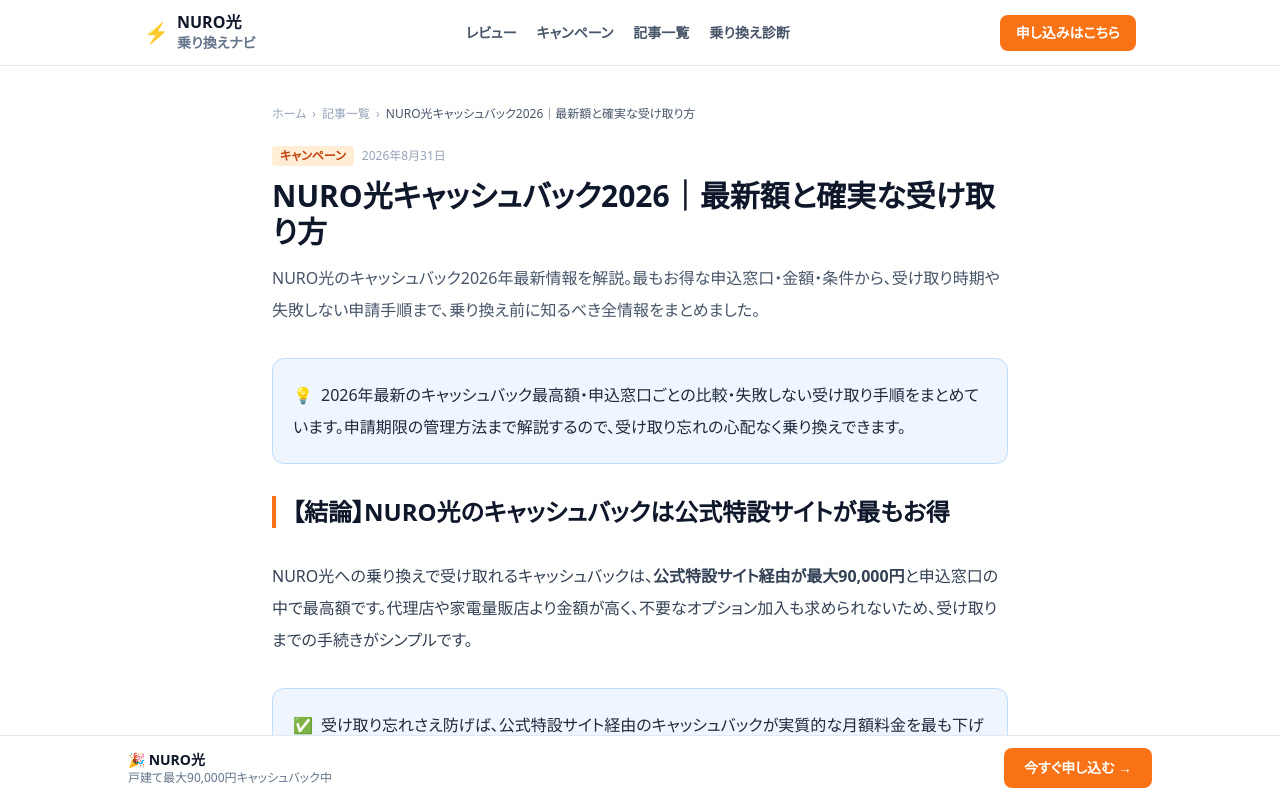
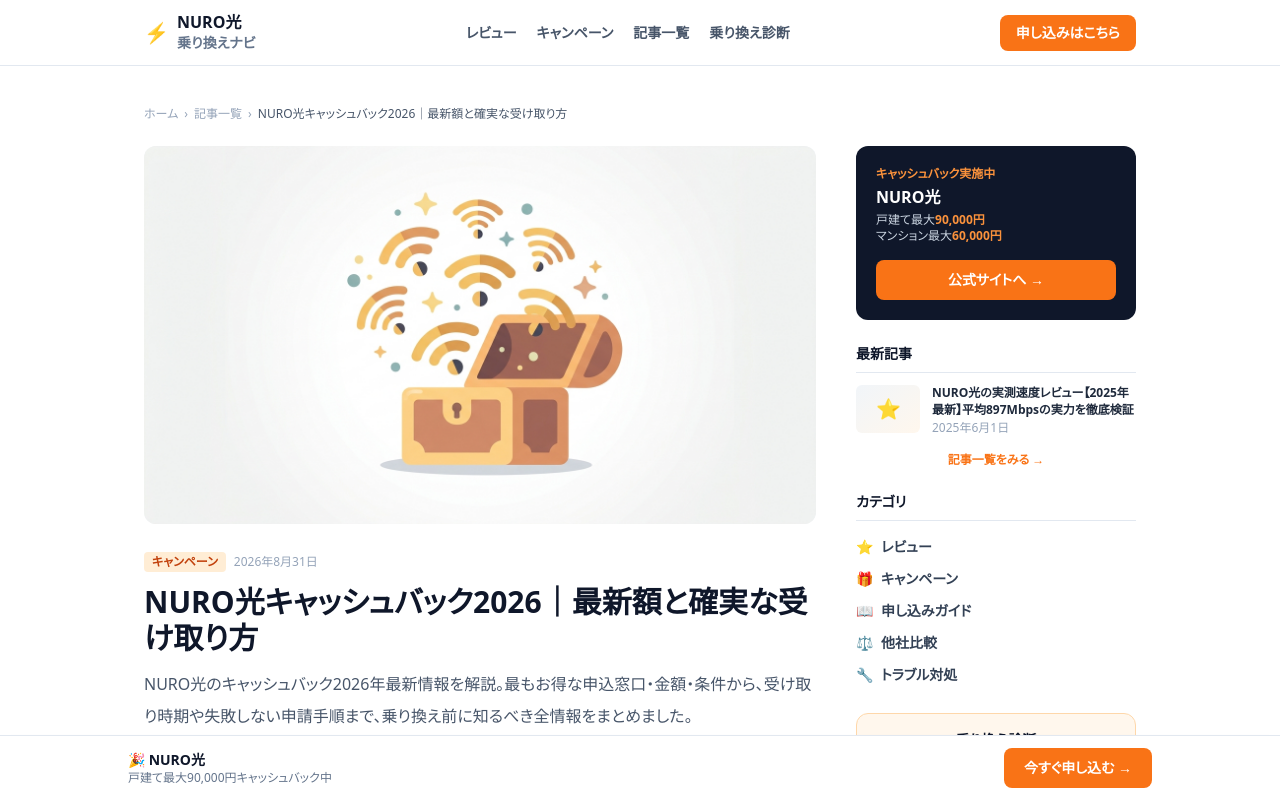
Before and after one commit to mayu-0925/nuro-navi, a Next.js app: page /blog/nuro-hikari-cashback-2026 in a window 1280 px wide. Shown: the top 798 px of the page. Built offline with nearby package versions, Linux system fonts and the light colour scheme.

Commit message:
feat: サムネイル表示・記事ページにサイドバーを追加

```diff
--- a/app/blog/[slug]/page.tsx
+++ b/app/blog/[slug]/page.tsx
@@ -1,11 +1,13 @@
 import type { Metadata } from "next";
+import Image from "next/image";
 import { notFound } from "next/navigation";
 import Header from "@/components/Header";
 import Footer from "@/components/Footer";
 import ArticleBody from "@/components/ArticleBody";
 import CTABanner from "@/components/CTABanner";
 import StickyBottomCTA from "@/components/StickyBottomCTA";
-import { getArticleBySlug, getAllSlugs } from "@/lib/articles";
+import Sidebar from "@/components/Sidebar";
+import { getArticleBySlug, getAllSlugs, getAllArticles } from "@/lib/articles";
 import { SITE_NAME, CATEGORIES } from "@/lib/data";
 import { formatDate } from "@/lib/date";
 
@@ -22,6 +24,9 @@
   return {
     title: `${article.title} | ${SITE_NAME}`,
     description: article.description,
+    openGraph: article.thumbnail
+      ? { images: [{ url: article.thumbnail, width: 1200, height: 675 }] }
+      : undefined,
   };
 }
 
@@ -30,24 +35,42 @@
   const article = getArticleBySlug(slug);
   if (!article) notFound();
 
+  const allArticles = getAllArticles();
   const categoryLabel = CATEGORIES.find((c) => c.slug === article.category)?.label ?? article.category;
 
   return (
     <>
       <Header />
-      <main className="max-w-3xl mx-auto px-4 py-10 pb-28">
+      <main className="max-w-5xl mx-auto px-4 py-10 pb-28">
         {/* Breadcrumb */}
-        <nav className="text-xs text-slate-400 mb-6 flex items-center gap-1.5">
+        <nav className="text-xs text-slate-400 mb-6 flex items-center gap-1.5 flex-wrap">
           <a href="/" className="hover:text-orange-500">ホーム</a>
           <span>›</span>
           <a href="/blog/" className="hover:text-orange-500">記事一覧</a>
           <span>›</span>
-          <span className="text-slate-600">{article.title}</span>
+          <span className="text-slate-600 line-clamp-1">{article.title}</span>
         </nav>
+
+        <div className="grid grid-cols-1 lg:grid-cols-[1fr_280px] gap-10 items-start">
+          {/* ── Main content ── */}
+          <div>
+            {/* Thumbnail */}
+            {article.thumbnail && (
+              <div className="relative w-full aspect-video rounded-xl overflow-hidden mb-7 bg-slate-100">
+                <Image
+                  src={article.thumbnail}
+                  alt={article.title}
+                  fill
+                  className="object-cover"
+                  sizes="(max-width: 1024px) 100vw, 720px"
+                  priority
+                />
+              </div>
+            )}
 
             {/* Article header */}
             <div className="mb-8">
-          <div className="flex items-center gap-2 mb-3">
+              <div className="flex items-center gap-2 mb-3 flex-wrap">
                 <span className="bg-orange-100 text-orange-700 text-xs font-bold px-2 py-0.5 rounded">
                   {categoryLabel}
                 </span>
@@ -76,6 +99,13 @@
             <div className="mt-12">
               <CTABanner />
             </div>
+          </div>
+
+          {/* ── Sidebar ── */}
+          <div className="lg:sticky lg:top-20">
+            <Sidebar recentArticles={allArticles} currentSlug={slug} />
+          </div>
+        </div>
       </main>
       <Footer />
       <StickyBottomCTA />
--- a/components/ArticleCard.tsx
+++ b/components/ArticleCard.tsx
@@ -1,15 +1,45 @@
 import Link from "next/link";
+import Image from "next/image";
 import type { Article } from "@/lib/types";
 import { formatDate } from "@/lib/date";
 import { CATEGORIES } from "@/lib/data";
 
+const CATEGORY_EMOJI: Record<string, string> = {
+  review: "⭐",
+  campaign: "🎁",
+  guide: "📖",
+  comparison: "⚖️",
+  trouble: "🔧",
+};
+
 export default function ArticleCard({ article }: { article: Article }) {
   const categoryLabel = CATEGORIES.find((c) => c.slug === article.category)?.label ?? article.category;
+  const emoji = CATEGORY_EMOJI[article.category] ?? "⚡";
 
   return (
     <Link href={`/blog/${article.slug}/`} className="group block">
-      <article className="border border-slate-200 rounded-xl p-5 hover:border-orange-300 hover:shadow-sm transition-all h-full flex flex-col">
-        <div className="flex items-center gap-2 mb-3">
+      <article className="border border-slate-200 rounded-xl overflow-hidden hover:border-orange-300 hover:shadow-md transition-all h-full flex flex-col">
+        {/* Thumbnail */}
+        <div className="relative w-full aspect-video bg-slate-100 flex-shrink-0">
+          {article.thumbnail ? (
+            <Image
+              src={article.thumbnail}
+              alt={article.title}
+              fill
+              className="object-cover"
+              sizes="(max-width: 768px) 100vw, 33vw"
+            />
+          ) : (
+            <div className="w-full h-full flex flex-col items-center justify-center bg-gradient-to-br from-slate-100 to-orange-50">
+              <span className="text-4xl mb-1">{emoji}</span>
+              <span className="text-xs font-bold text-orange-400">{categoryLabel}</span>
+            </div>
+          )}
+        </div>
+
+        {/* Content */}
+        <div className="p-4 flex flex-col flex-1">
+          <div className="flex items-center gap-2 mb-2">
             <span className="bg-orange-100 text-orange-700 text-xs font-bold px-2 py-0.5 rounded">
               {categoryLabel}
             </span>
@@ -17,13 +47,14 @@
               {formatDate(article.publishedAt)}
             </time>
           </div>
-        <h2 className="font-black text-slate-900 text-base leading-snug group-hover:text-orange-600 transition-colors mb-2 line-clamp-2">
+          <h2 className="font-black text-slate-900 text-sm leading-snug group-hover:text-orange-600 transition-colors mb-2 line-clamp-2">
             {article.title}
           </h2>
-        <p className="text-sm text-slate-600 leading-relaxed line-clamp-3 flex-1">
+          <p className="text-xs text-slate-500 leading-relaxed line-clamp-2 flex-1">
             {article.description}
           </p>
           <p className="text-xs text-orange-500 font-bold mt-3">続きを読む →</p>
+        </div>
       </article>
     </Link>
   );
--- /dev/null
+++ b/components/Sidebar.tsx
@@ -0,0 +1,121 @@
+import Link from "next/link";
+import Image from "next/image";
+import type { Article } from "@/lib/types";
+import { AFFILIATE_URL, CATEGORIES, NURO } from "@/lib/data";
+import { formatDate } from "@/lib/date";
+
+const CATEGORY_EMOJI: Record<string, string> = {
+  review: "⭐",
+  campaign: "🎁",
+  guide: "📖",
+  comparison: "⚖️",
+  trouble: "🔧",
+};
+
+type Props = {
+  recentArticles: Article[];
+  currentSlug?: string;
+};
+
+export default function Sidebar({ recentArticles, currentSlug }: Props) {
+  const others = recentArticles.filter((a) => a.slug !== currentSlug).slice(0, 5);
+
+  return (
+    <aside className="space-y-6">
+      {/* CTA */}
+      <div className="bg-slate-900 rounded-xl p-5 text-white">
+        <p className="text-orange-400 font-bold text-xs mb-1">キャッシュバック実施中</p>
+        <p className="font-black text-base leading-snug mb-1">NURO光</p>
+        <p className="text-slate-300 text-xs mb-4">
+          戸建て最大<span className="text-orange-400 font-black">{NURO.cashback.house}</span>
+          <br />マンション最大<span className="text-orange-400 font-black">{NURO.cashback.mansion}</span>
+        </p>
+        <Link
+          href={AFFILIATE_URL}
+          target="_blank"
+          rel="noopener noreferrer nofollow"
+          className="block w-full bg-orange-500 hover:bg-orange-600 text-white font-black text-center py-2.5 rounded-lg transition-colors text-sm"
+        >
+          公式サイトへ →
+        </Link>
+      </div>
+
+      {/* Recent articles */}
+      {others.length > 0 && (
+        <div>
+          <p className="font-black text-slate-900 text-sm mb-3 pb-2 border-b border-slate-200">最新記事</p>
+          <ul className="space-y-3">
+            {others.map((article) => {
+              const emoji = CATEGORY_EMOJI[article.category] ?? "⚡";
+              return (
+                <li key={article.slug}>
+                  <Link href={`/blog/${article.slug}/`} className="flex gap-3 group">
+                    <div className="relative w-16 h-12 flex-shrink-0 rounded-md overflow-hidden bg-slate-100">
+                      {article.thumbnail ? (
+                        <Image
+                          src={article.thumbnail}
+                          alt={article.title}
+                          fill
+                          className="object-cover"
+                          sizes="64px"
+                        />
+                      ) : (
+                        <div className="w-full h-full flex items-center justify-center bg-gradient-to-br from-slate-100 to-orange-50">
+                          <span className="text-xl">{emoji}</span>
+                        </div>
+                      )}
+                    </div>
+                    <div className="flex-1 min-w-0">
+                      <p className="text-xs font-bold text-slate-800 leading-snug line-clamp-2 group-hover:text-orange-600 transition-colors">
+                        {article.title}
+                      </p>
+                      <time className="text-xs text-slate-400 mt-0.5 block" dateTime={article.publishedAt}>
+                        {formatDate(article.publishedAt)}
+                      </time>
+                    </div>
+                  </Link>
+                </li>
+              );
+            })}
+          </ul>
+          <Link href="/blog/" className="block text-center text-xs text-orange-500 font-bold mt-4 hover:underline">
+            記事一覧をみる →
+          </Link>
+        </div>
+      )}
+
+      {/* Categories */}
+      <div>
+        <p className="font-black text-slate-900 text-sm mb-3 pb-2 border-b border-slate-200">カテゴリ</p>
+        <ul className="space-y-1">
+          {CATEGORIES.map((cat) => {
+            const emoji = CATEGORY_EMOJI[cat.slug] ?? "⚡";
+            return (
+              <li key={cat.slug}>
+                <Link
+                  href={`/blog/?category=${cat.slug}`}
+                  className="flex items-center gap-2 text-sm text-slate-700 hover:text-orange-600 py-1 transition-colors"
+                >
+                  <span>{emoji}</span>
+                  <span className="font-bold">{cat.label}</span>
+                </Link>
+              </li>
+            );
+          })}
+        </ul>
+      </div>
+
+      {/* Diagnosis link */}
+      <div className="border border-orange-200 rounded-xl p-4 bg-orange-50 text-center">
+        <p className="text-sm font-black text-slate-900 mb-1">乗り換え診断</p>
+        <p className="text-xs text-slate-600 mb-3">3つの質問で最適なプランを診断</p>
+        <Link
+          href="/diagnosis/"
+          className="block bg-white border border-orange-400 text-orange-600 font-bold text-xs py-2 rounded-lg hover:bg-orange-500 hover:text-white transition-colors"
+        >
+          無料で診断する →
+        </Link>
+      </div>
+    </aside>
+  );
+}
--- a/lib/types.ts
+++ b/lib/types.ts
@@ -19,5 +19,6 @@
   category: string;
   publishedAt: string;
   updatedAt?: string;
+  thumbnail?: string;
   body: ContentBlock[];
 };
```
Lines whose indentation alone changed are shown as unchanged.
